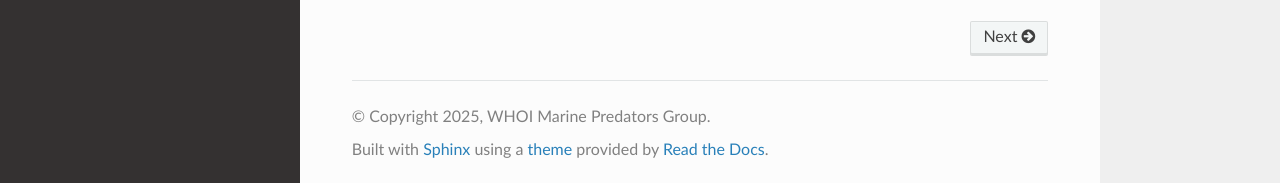
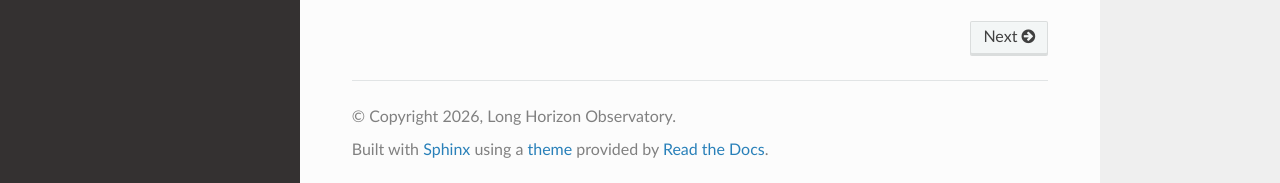
Before and after one commit to lhzn-io/topobathysim, a Sphinx documentation site: the page built from docs/source/index.rst, in a window 1280 px wide and 900 px high, scrolled down 1070 px. Shown: the part 714-897 px from the top of the window. Built offline with Sphinx 7.4.7 and the Read the Docs theme 3.1.0, drawn with Linux system fonts in a browser that asks for light colours.

Commit message:
remove copy/paste-d attribution that originated in lhzn-io/biologger-sim :)

```diff
--- a/docs/source/conf.py
+++ b/docs/source/conf.py
@@ -6,8 +6,8 @@
 sys.path.insert(0, os.path.abspath("../../src"))
 
 project = "TopoBathySim"
-copyright = "2025, WHOI Marine Predators Group"
-author = "Daniel Fry (Ported from Camrin Braun)"
+copyright = "2026, Long Horizon Observatory"
+author = "Daniel Fry"
 release = "0.1.0"
 
 extensions = [
```
